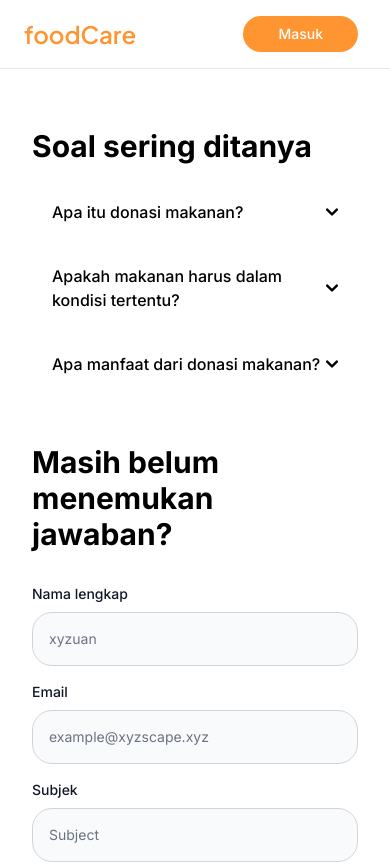
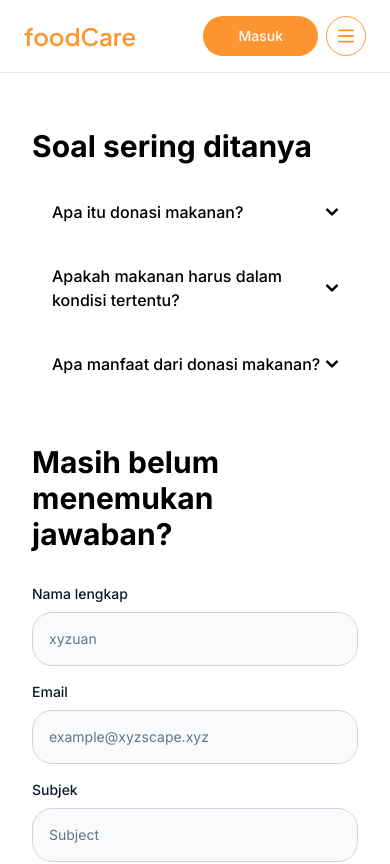
Before and after one commit to doubleOneLLC/foodCare_web, a Next.js app: page /faq in a window 390 px wide. Shown: the top 864 px of the page. Built offline with nearby package versions, Linux system fonts and the light colour scheme.

Commit message:
main: navbar: Create mobile burger nav

```diff
--- /dev/null
+++ b/src/components/navbar-mobile.js
@@ -0,0 +1,42 @@
+import React from "react";
+import Link from "next/link";
+
+const MobileMenu = ({ isOpen, toggleMenu }) => {
+  return (
+    <div className={`md:hidden ${isOpen ? "block" : "hidden"}`}>
+      <ul className="flex flex-col p-4 font-medium">
+        <li>
+          <Link className="block py-2 pl-3 pr-4 text-gray-900 rounded" href="/">
+            Beranda
+          </Link>
+        </li>
+        <li>
+          <Link
+            className="block py-2 pl-3 pr-4 text-gray-900 rounded"
+            href="/donate"
+          >
+            Donasi
+          </Link>
+        </li>
+        <li>
+          <Link
+            className="block py-2 pl-3 pr-4 text-gray-900 rounded"
+            href="/about"
+          >
+            Tentang Kami
+          </Link>
+        </li>
+        <li>
+          <Link
+            className="block py-2 pl-3 pr-4 text-gray-900 rounded"
+            href="/faq"
+          >
+            FAQ
+          </Link>
+        </li>
+      </ul>
+    </div>
+  );
+};
+
+export default MobileMenu;
--- a/src/components/navbar.js
+++ b/src/components/navbar.js
@@ -1,21 +1,31 @@
+"use client";
+
 import { jakarta } from "@/constant/fonts";
-import React from "react";
+import React, { useState } from "react";
+import MobileMenu from "./navbar-mobile";
+import Link from "next/link";
 
 function Navbar({ active }) {
+  const [isMobileMenuOpen, setIsMobileMenuOpen] = useState(false);
+
+  const toggleMobileMenu = () => {
+    setIsMobileMenuOpen(!isMobileMenuOpen);
+  };
+
   return (
     <nav className="bg-white fixed w-full z-20 top-0 left-0 border-b border-gray-200">
       <div className="max-w-screen-xl flex flex-wrap items-center justify-between mx-auto p-4 px-[24px]">
-        <a href="/" className="flex items-center">
+        <Link href="/" className="flex items-center">
           <span
             className={`self-center text-2xl font-semibold whitespace-nowrap text-primary ${jakarta.className}`}
           >
             foodCare
           </span>
-        </a>
+        </Link>
         <div className="flex md:order-2">
           <button
             type="button"
-            className="hidden md:visible text-primary font-medium rounded-[99px] border-primary border-[1px] text-sm px-[35px] py-2 mx-2 text-center mr-3 md:mr-0"
+            className="hidden md:inline text-primary font-medium rounded-[99px] border-primary border-[1px] text-sm px-[35px] py-2 mx-2 text-center mr-3 md:mr-0"
           >
             Daftar
           </button>
@@ -25,6 +35,25 @@ function Navbar({ active }) {
           >
             Masuk
           </button>
+          <button
+            onClick={toggleMobileMenu}
+            className="flex items-center justify-center h-10 w-10 text-primary rounded-[99px] border-primary border-[1px] md:hidden"
+          >
+            <svg
+              className="w-4 h-4"
+              xmlns="http://www.w3.org/2000/svg"
+              fill="none"
+              viewBox="0 0 17 14"
+            >
+              <path
+                stroke="currentColor"
+                strokeLinecap="round"
+                strokeLinejoin="round"
+                strokeWidth="2"
+                d="M1 1h15M1 7h15M1 13h15"
+              />
+            </svg>
+          </button>
         </div>
         <div
           className="items-center justify-between hidden w-full md:flex md:w-auto md:order-1"
@@ -32,40 +61,42 @@ function Navbar({ active }) {
         >
           <ul className="flex flex-col p-4 md:p-0 mt-4 font-medium border border-gray-100 rounded-[99px] bg-gray-50 md:flex-row md:space-x-8 md:mt-0 md:border-0 md:bg-white">
             <li>
-              <a
+              <Link
                 href="/"
                 className="block py-2 pl-3 pr-4 text-white bg-blue-700 rounded md:bg-transparent md:text-primary md:p-0"
               >
                 Beranda
-              </a>
+              </Link>
             </li>
             <li>
-              <a
+              <Link
                 href="/donate"
                 className="block py-2 pl-3 pr-4 text-gray-900 rounded hover:bg-gray-100 md:hover:bg-transparent md:hover:text-primary md:p-0"
               >
                 Donasi
-              </a>
+              </Link>
             </li>
             <li>
-              <a
+              <Link
                 href="/about"
                 className="block py-2 pl-3 pr-4 text-gray-900 rounded hover:bg-gray-100 md:hover:bg-transparent md:hover:text-primary md:p-0"
               >
                 Tentang Kami
-              </a>
+              </Link>
             </li>
             <li>
-              <a
+              <Link
                 href="/faq"
                 className="block py-2 pl-3 pr-4 text-gray-900 rounded hover:bg-gray-100 md:hover:bg-transparent md:hover:text-primary md:p-0"
               >
                 FAQ
-              </a>
+              </Link>
             </li>
           </ul>
         </div>
       </div>
+
+      <MobileMenu isOpen={isMobileMenuOpen} toggleMenu={toggleMobileMenu} />
     </nav>
   );
 }
```
